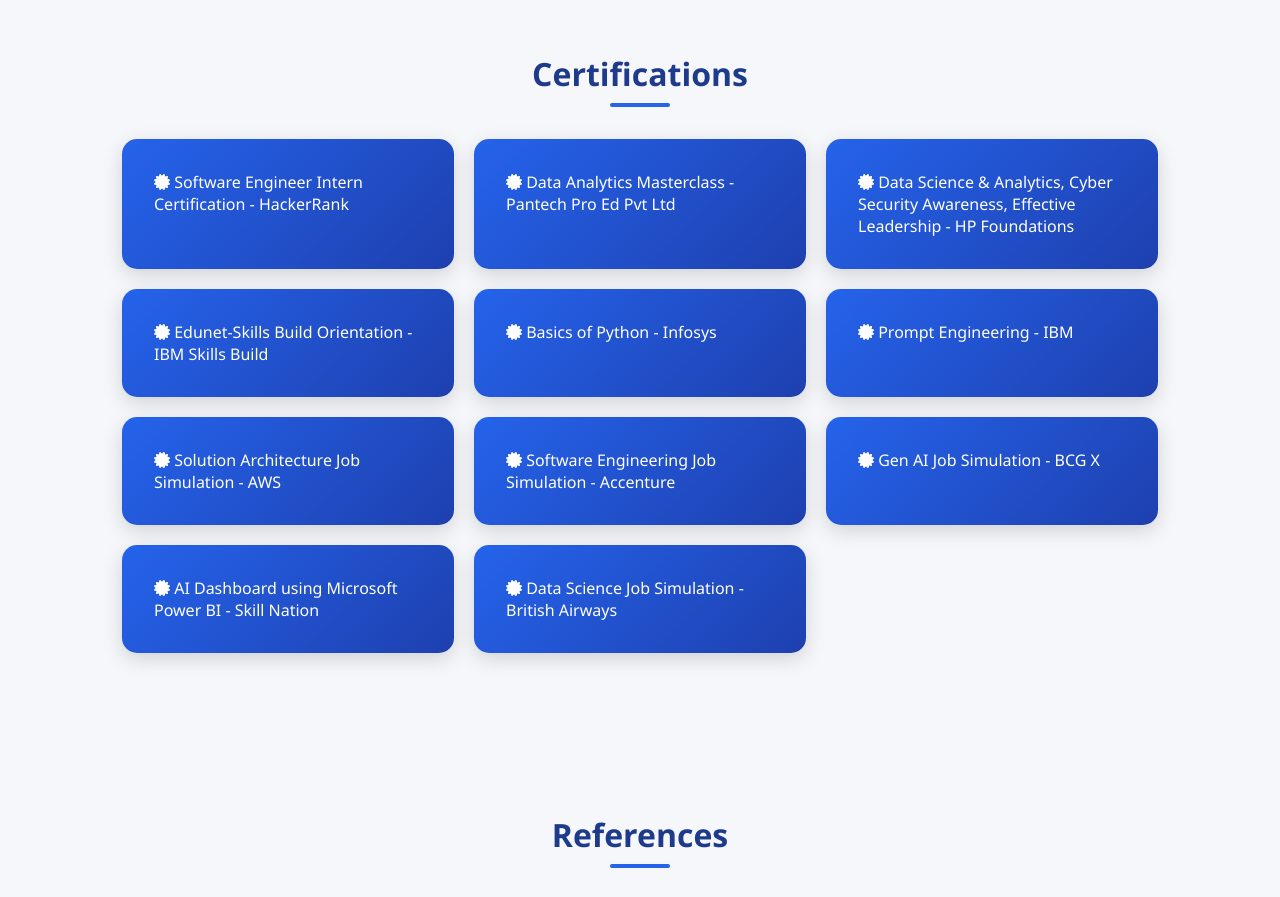
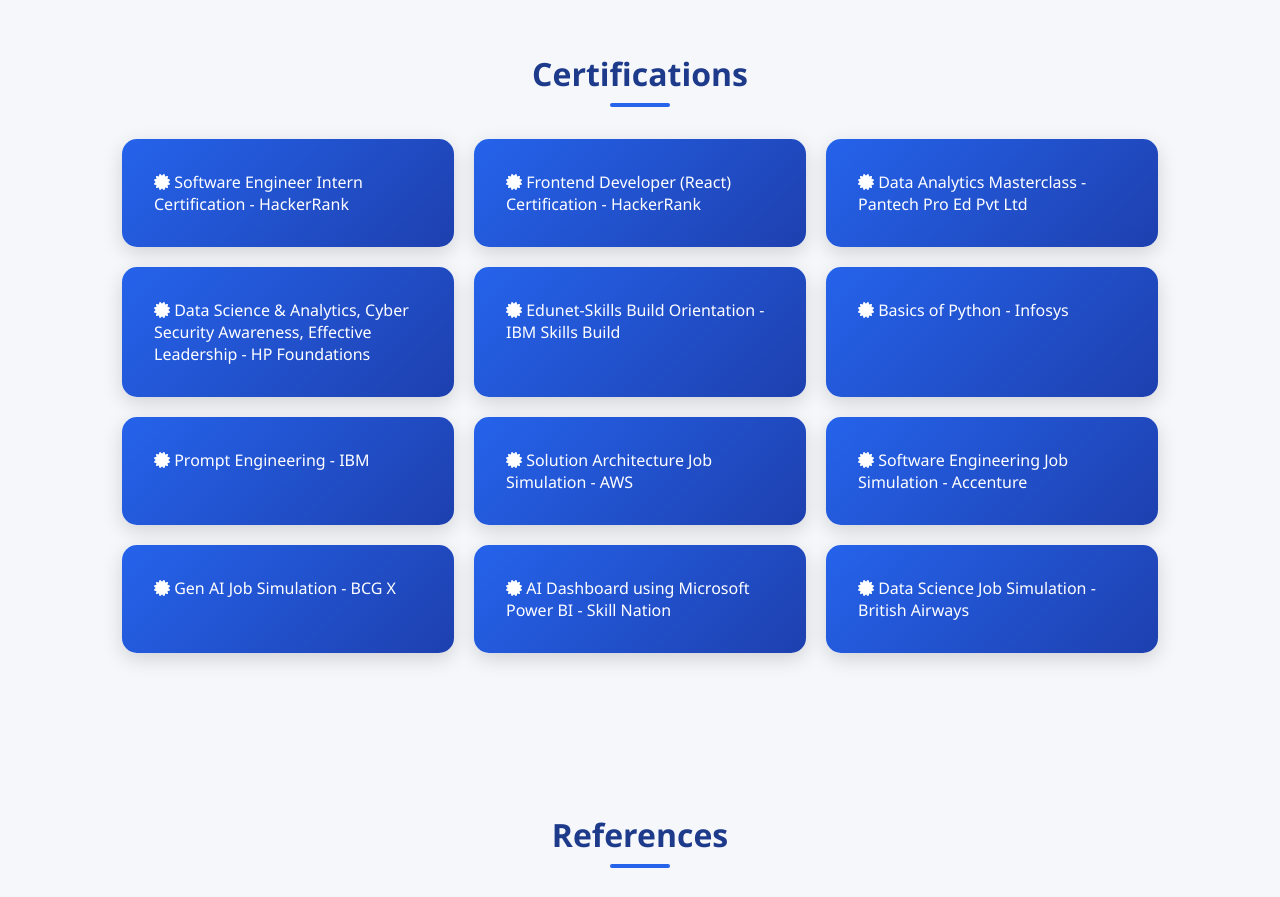
Before and after one commit to Kannan14385/cv, a plain HTML site: page index.html in a window 1280 px wide. Shown: the part 3300-4197 px from the top of the page. Drawn offline with nearby package versions, Linux system fonts and the light colour scheme.

Commit message:
Update index.html

```diff
--- a/index.html
+++ b/index.html
@@ -204,6 +204,7 @@
   <h2>Certifications</h2>
   <div class="card-container">
     <div class="card"><i class="fas fa-certificate"></i> Software Engineer Intern Certification - HackerRank</div>
+    <div class="card"><i class="fas fa-certificate"></i> Frontend Developer (React) Certification - HackerRank</div>
     <div class="card"><i class="fas fa-certificate"></i> Data Analytics Masterclass - Pantech Pro Ed Pvt Ltd</div>
     <div class="card"><i class="fas fa-certificate"></i> Data Science & Analytics, Cyber Security Awareness, Effective Leadership - HP Foundations</div>
     <div class="card"><i class="fas fa-certificate"></i> Edunet-Skills Build Orientation - IBM Skills Build</div>
```
